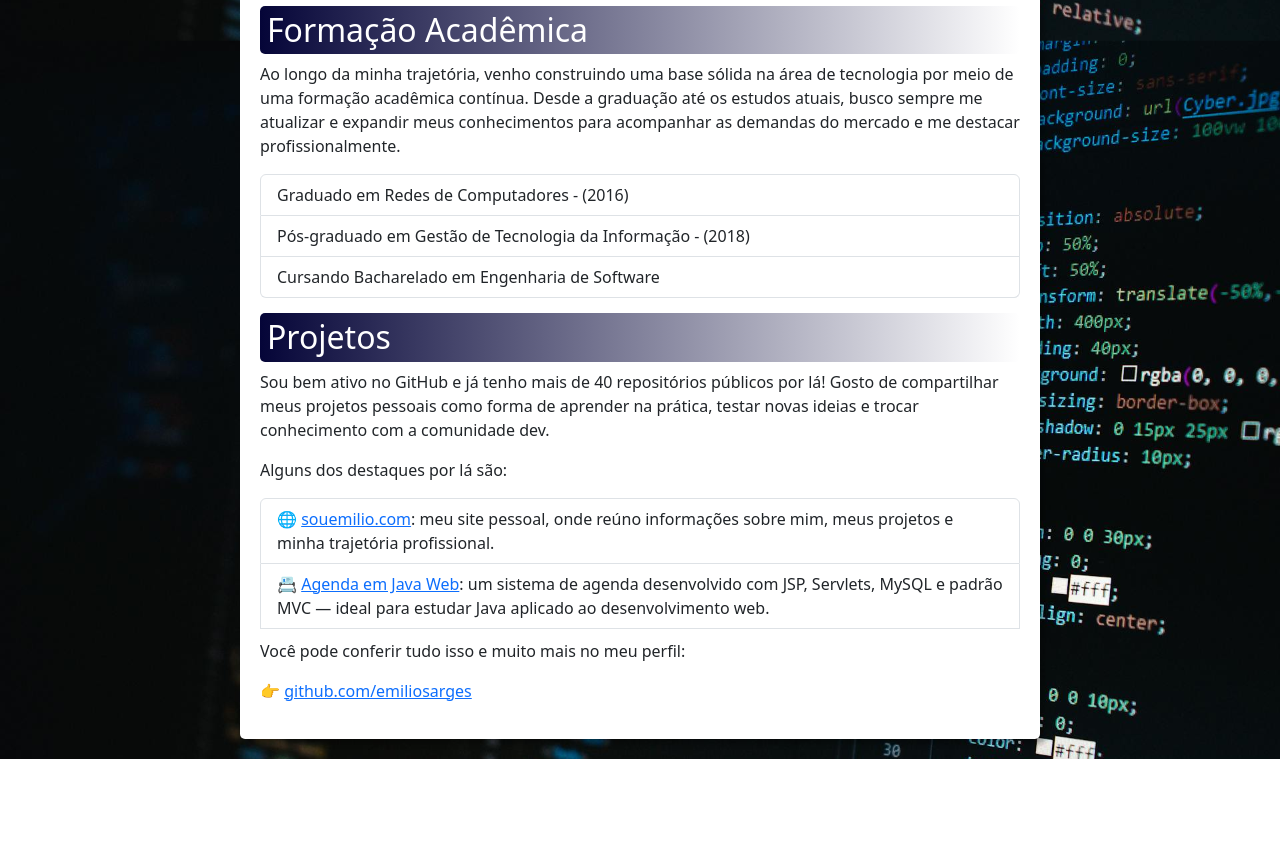
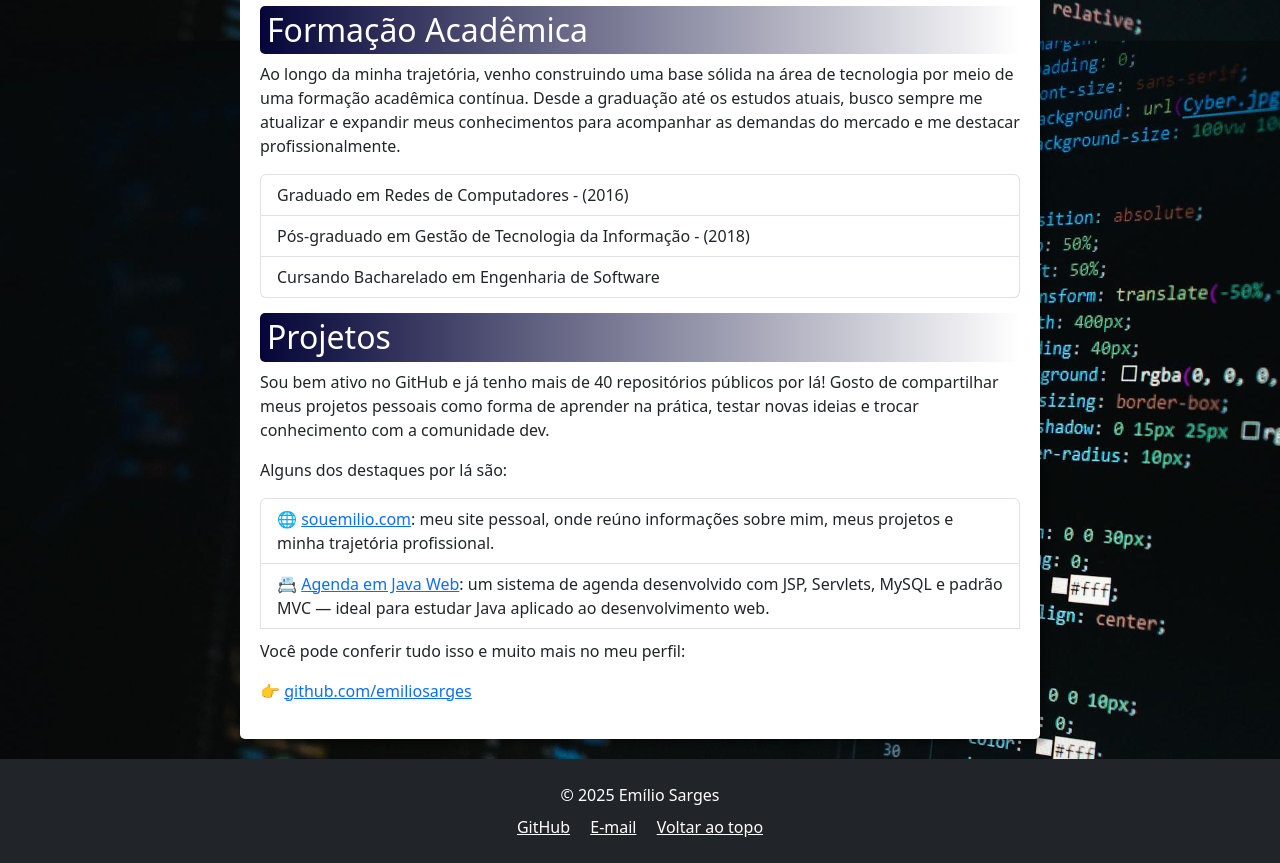
Before and after one commit to emiliosarges/souemilio.com, a plain HTML site: page index.html in a window 1280 px wide. Shown: the part 1666-2529 px from the top of the page. Before the commit the page ends 2425 px from the top, so only its background shows below. Drawn offline with nearby package versions, Linux system fonts and the light colour scheme.

Commit message:
Update index.html

```diff
--- a/index.html
+++ b/index.html
@@ -110,6 +110,16 @@
 
     </div>
 
+    <footer class="bg-dark text-white text-center py-4">
+        <div class="container">
+          <p class="mb-2">&copy; 2025 Emílio Sarges</p>
+          <a href="https://github.com/emiliosarges" class="text-white mx-2" target="_blank">GitHub</a>
+          <a href="mailto:emiliosarges@gmail.com" class="text-white mx-2">E-mail</a>
+          <a href="https://souemilio.com" class="text-white mx-2">Voltar ao topo</a>
+        </div>
+      </footer>
+
+
 
 
     <script src="https://cdn.jsdelivr.net/npm/bootstrap@5.3.5/dist/js/bootstrap.bundle.min.js" integrity="sha384-k6d4wzSIapyDyv1kpU366/PK5hCdSbCRGRCMv+eplOQJWyd1fbcAu9OCUj5zNLiq" crossorigin="anonymous"></script>
```
